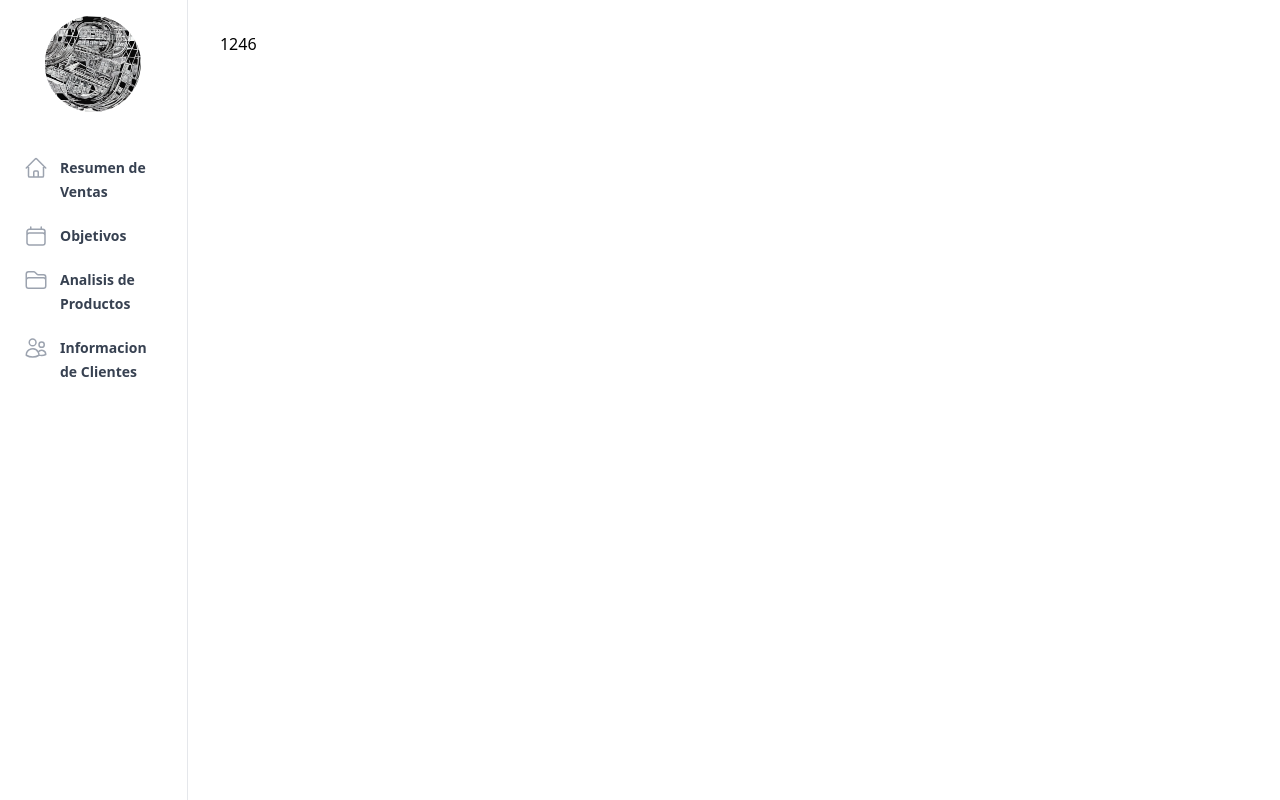
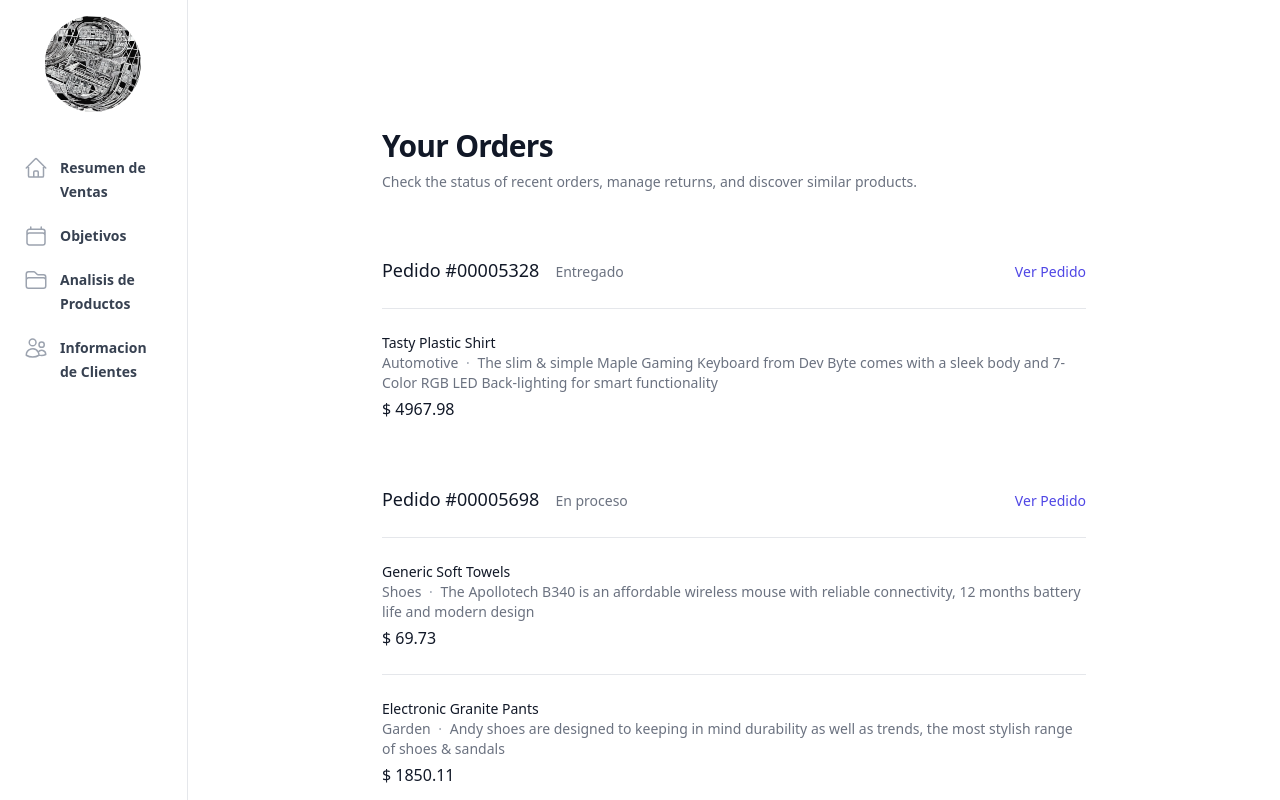
Before and after one commit to maos1111ch/dashboard-bda, a Next.js app: page /cliente/1246 in a window 1280 px wide. Shown: the top 800 px of the page. Built offline with nearby package versions, Linux system fonts and the light colour scheme.

Commit message:
agregada pagina cliente

```diff
--- a/src/components/ventas/table.tsx
+++ b/src/components/ventas/table.tsx
@@ -7,11 +7,14 @@ import { Producto, ResumenPedidosPorProducto } from "@/types/negocio";
 interface VentasTableProps {}
 
 const VentasTable: FC<VentasTableProps> = ({}) => {
-  const [resumenPedidosPorProducto, setResumenPedidosPorProducto] = useState<ResumenPedidosPorProducto[]>();
+  const [resumenPedidosPorProducto, setResumenPedidosPorProducto] =
+    useState<ResumenPedidosPorProducto[]>();
 
   useEffect(() => {
     const productosGenerados = generarProductos(10);
-    setResumenPedidosPorProducto(generarResumenPedidosPorProducto(productosGenerados));
+    setResumenPedidosPorProducto(
+      generarResumenPedidosPorProducto(productosGenerados)
+    );
   }, []);
 
   if (!resumenPedidosPorProducto) {
@@ -27,7 +30,9 @@ const VentasTable: FC<VentasTableProps> = ({}) => {
               Resumen de ventas
             </h1>
             <p className="mt-2 text-sm text-gray-700">
-              A continuacion se presenta una lista exhaustiva de todas las ventas realizadas por nuestra empresa durante el último año fiscal. Incluye información específica sobre cada transacción.
+              A continuacion se presenta una lista exhaustiva de todas las
+              ventas realizadas por nuestra empresa durante el último año
+              fiscal. Incluye información específica sobre cada transacción.
             </p>
           </div>
         </div>
@@ -65,23 +70,32 @@ const VentasTable: FC<VentasTableProps> = ({}) => {
                 </thead>
                 <tbody className="bg-white">
                   {resumenPedidosPorProducto.map((resumenProducto) => (
-                    <tr key={resumenProducto.producto.id_producto} className="even:bg-gray-50">
+                    <tr
+                      key={resumenProducto.producto.id_producto}
+                      className="even:bg-gray-50"
+                    >
                       <td className="whitespace-nowrap py-4 pl-4 pr-3 text-sm font-medium text-gray-900 sm:pl-3">
                         {resumenProducto.producto.nombre}
                       </td>
                       <td className="whitespace-nowrap px-3 py-4 text-sm text-gray-500">
                         <div className="flex flex-col">
                           <div className="grid grid-cols-2 border-t border-b">
-                          <span className="mr-2">Mensual</span> <span className="font-semibold">$ {resumenProducto.monto.mensual}</span>
-
+                            <span className="mr-2">Mensual</span>{" "}
+                            <span className="font-semibold text-right">
+                              $ {resumenProducto.monto.mensual}
+                            </span>
                           </div>
                           <div className="grid grid-cols-2 border-b">
-                          <span className="mr-2">Trimestral</span> <span className="font-semibold">$ {resumenProducto.monto.trimestral}</span>
-
+                            <span className="mr-2">Trimestral</span>{" "}
+                            <span className="font-semibold text-right">
+                              $ {resumenProducto.monto.trimestral}
+                            </span>
                           </div>
                           <div className="grid grid-cols-2 border-b">
-                          <span className="mr-2">Anual</span> <span className="font-semibold">$ {resumenProducto.monto.anual}</span>
-
+                            <span className="mr-2">Anual</span>{" "}
+                            <span className="font-semibold text-right">
+                              $ {resumenProducto.monto.anual}
+                            </span>
                           </div>
                         </div>
                       </td>
@@ -93,7 +107,10 @@ const VentasTable: FC<VentasTableProps> = ({}) => {
                           href={`/producto/${resumenProducto.producto.id_producto}`}
                           className="text-indigo-600 hover:text-indigo-900"
                         >
-                          Ver producto<span className="sr-only">, {resumenProducto.producto.nombre}</span>
+                          Ver producto
+                          <span className="sr-only">
+                            , {resumenProducto.producto.nombre}
+                          </span>
                         </Link>
                       </td>
                     </tr>
@@ -108,5 +125,4 @@ const VentasTable: FC<VentasTableProps> = ({}) => {
   );
 };
 
-
 export default VentasTable;
--- /dev/null
+++ b/src/helpers/mock_data/cliente.ts
@@ -0,0 +1,15 @@
+import { Cliente, Producto } from '@/types/negocio';
+import { faker }from '@faker-js/faker';
+
+export const generarCliente = (): Cliente => ({
+  id_cliente: faker.number.int({ max: 10000 }),
+  nombre: faker.person.fullName(),
+  ciudad: faker.location.city(),
+  direccion: faker.location.streetAddress(),
+  correo_electronico: faker.internet.email(),
+  pais: faker.location.country()
+});
+
+export const generarClientes = (cantidad: number): Cliente[] => {
+  return Array.from({ length: cantidad }, () => generarCliente());
+};
--- /dev/null
+++ b/src/helpers/mock_data/detalle_pedido.ts
@@ -0,0 +1,14 @@
+import { DetallePedido } from '@/types/negocio';
+import { faker }from '@faker-js/faker';
+import { generarProducto } from './productos';
+
+export const generarDetallePedido = (): DetallePedido => ({
+  id_detalle_pedido: faker.number.int({ max: 10000 }),
+  cantidad: faker.number.int({ max: 20 }),
+  precio_unitario: parseFloat(faker.commerce.price()),
+  producto: generarProducto(),
+});
+
+export const generarDetallesPedido = (cantidad: number): DetallePedido[] => {
+  return Array.from({ length: cantidad }, () => generarDetallePedido());
+};
--- /dev/null
+++ b/src/helpers/mock_data/pedidos.ts
@@ -0,0 +1,21 @@
+import { EstadosPedidos, Pedido } from '@/types/negocio';
+import { faker }from '@faker-js/faker';
+import { generarCliente } from './cliente';
+import { generarDetallesPedido } from './detalle_pedido';
+
+function randEnumValue() {
+  const index= Math.floor(Math.random() * Object.keys(EstadosPedidos).length);
+  return Object.values(EstadosPedidos)[index];
+}
+
+export const generarPedido = (): Pedido => ({
+  id_pedido: faker.number.int({ max: 10000 }),
+  cliente: generarCliente(),
+  fecha: faker.date.recent(),
+  estado_pedido: randEnumValue(),
+  detalles: generarDetallesPedido(Math.floor(Math.random() * 5) || 1)
+});
+
+export const generarPedidos = (cantidad: number): Pedido[] => {
+  return Array.from({ length: cantidad }, () => generarPedido());
+};
--- a/src/helpers/mock_data/productos.ts
+++ b/src/helpers/mock_data/productos.ts
@@ -5,7 +5,7 @@ export const generarProducto = (): Producto => ({
   id_producto: faker.number.int({ max: 10000 }),
   nombre: faker.commerce.productName(),
   descripcion: faker.commerce.productDescription(),
-  precio: parseFloat(faker.commerce.price()),
+  precio: Math.trunc(faker.number.float({ min: 10, max: 5000 }) * 100) / 100,
   categoria: faker.commerce.department()
 });
 
--- a/src/pages/cliente/[cliente].tsx
+++ b/src/pages/cliente/[cliente].tsx
@@ -1,12 +1,101 @@
+import { generarPedidos } from "@/helpers/mock_data/pedidos";
+import { generarProductos } from "@/helpers/mock_data/productos";
+import { generarResumenPedidosPorProducto } from "@/helpers/mock_data/resumen_pedidos_por_producto";
+import { Pedido } from "@/types/negocio";
 import { useRouter } from "next/router";
-import { FC } from "react";
+import { FC, useEffect, useState } from "react";
 
-interface ClienteProps {
-}
+interface ClienteProps {}
 
 const Cliente: FC<ClienteProps> = () => {
   const router = useRouter();
-  return (<>{router.query.cliente}</>)
-}
+  const [pedidos, setPedidos] = useState<Pedido[]>();
+
+  useEffect(() => {
+    setPedidos(generarPedidos(Math.floor(Math.random() * 5)));
+  }, []);
+
+  if (!pedidos) {
+    return <div>Loading...</div>;
+  }
+  return (
+    <>
+      <div className="mx-auto max-w-3xl px-4 py-16 sm:px-6 sm:pb-32 sm:pt-24 lg:px-8">
+        <div className="max-w-xl">
+          <h1 className="text-3xl font-bold tracking-tight text-gray-900">
+            Your Orders
+          </h1>
+          <p className="mt-2 text-sm text-gray-500">
+            Check the status of recent orders, manage returns, and discover
+            similar products.
+          </p>
+        </div>
+
+        <div className="mt-12 space-y-16 sm:mt-16">
+          {pedidos.map((pedido) => (
+            <section
+              key={pedido.id_pedido}
+              aria-labelledby={`${pedido.id_pedido}-heading`}
+            >
+              <div className="space-y-1 md:flex md:items-baseline md:space-x-4 md:space-y-0">
+                <h2
+                  id={`${pedido.id_pedido}-heading`}
+                  className="text-lg font-medium text-gray-900 md:flex-shrink-0"
+                >
+                  Pedido #{pedido.id_pedido.toString().padStart(8, "0")}
+                </h2>
+                <div className="space-y-5 sm:flex sm:items-baseline sm:justify-between sm:space-y-0 md:min-w-0 md:flex-1">
+                  <p className="text-sm font-medium text-gray-500">
+                    {pedido.estado_pedido}
+                  </p>
+                  <div className="flex text-sm font-medium">
+                    <a
+                      href={`/pedido/${pedido.id_pedido}`}
+                      className="text-indigo-600 hover:text-indigo-500"
+                    >
+                      Ver Pedido
+                    </a>
+                  </div>
+                </div>
+              </div>
+
+              <div className="-mb-6 mt-6 flow-root divide-y divide-gray-200 border-t border-gray-200">
+                {pedido.detalles.map((detalle) => (
+                  <div
+                    key={detalle.producto.id_producto}
+                    className="py-6 sm:flex"
+                  >
+                    <div className="flex space-x-4 sm:min-w-0 sm:flex-1 sm:space-x-6 lg:space-x-8">
+                      <div className="min-w-0 flex-1 pt-1.5 sm:pt-0">
+                        <h3 className="text-sm font-medium text-gray-900">
+                          <a href={`/producto/${detalle.producto.id_producto}`}>
+                            {detalle.producto.nombre}
+                          </a>
+                        </h3>
+                        <p className="text-sm text-gray-500">
+                          <span>{detalle.producto.categoria}</span>{" "}
+                          <span
+                            className="mx-1 text-gray-400"
+                            aria-hidden="true"
+                          >
+                            &middot;
+                          </span>{" "}
+                          <span>{detalle.producto.descripcion}</span>
+                        </p>
+                        <p className="mt-1 font-medium text-gray-900">
+                          $ {detalle.producto.precio}
+                        </p>
+                      </div>
+                    </div>
+                  </div>
+                ))}
+              </div>
+            </section>
+          ))}
+        </div>
+      </div>
+    </>
+  );
+};
 
 export default Cliente;
--- a/src/types/negocio.ts
+++ b/src/types/negocio.ts
@@ -9,7 +9,7 @@ export type Producto = {
 export type Cliente = {
   id_cliente: number;
   nombre: string;
-  email: string;
+  correo_electronico: string;
   direccion: string;
   ciudad: string;
   pais: string;
@@ -17,9 +17,17 @@ export type Cliente = {
 
 export type Pedido = {
   id_pedido: number;
-  cantidad: number;
   cliente: Cliente;
   fecha: Date;
+  estado_pedido: string;
+  detalles: DetallePedido[]
+}
+
+export type DetallePedido = {
+  id_detalle_pedido: number;
+  precio_unitario: number;
+  producto: Producto;
+  cantidad: number;
 }
 
 export type ResumenPedidosPorProducto = {
@@ -33,5 +41,10 @@ export type ResumenPedidosPorProducto = {
 
 export type VentasPorCategoria = {
   categoria: string;
-  productos: Producto[];
+  productos: ResumenPedidosPorProducto[];
 }
+
+export enum EstadosPedidos {
+  EnProceso = 'En proceso',
+  Entregado = 'Entregado'
+}
```
